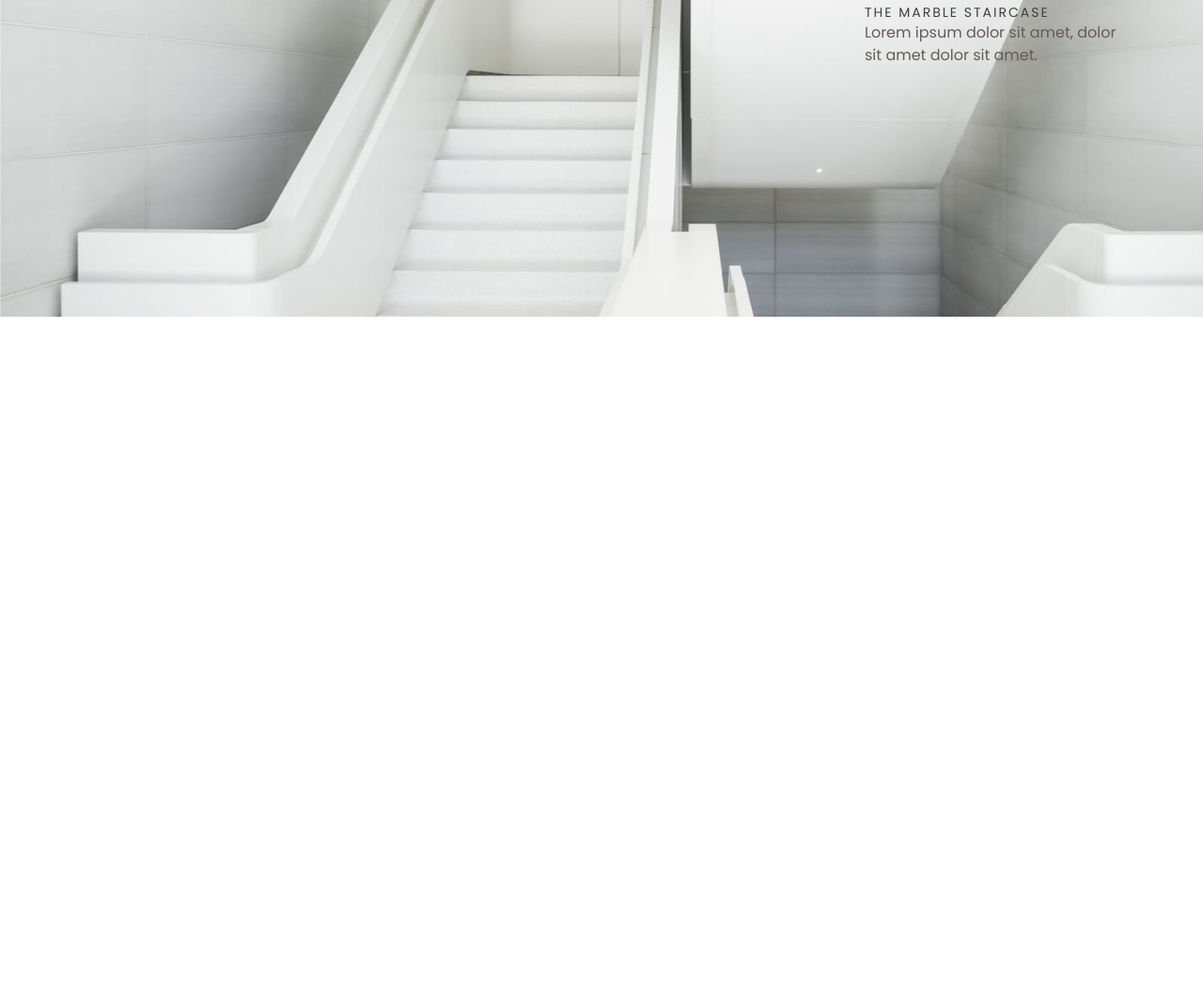
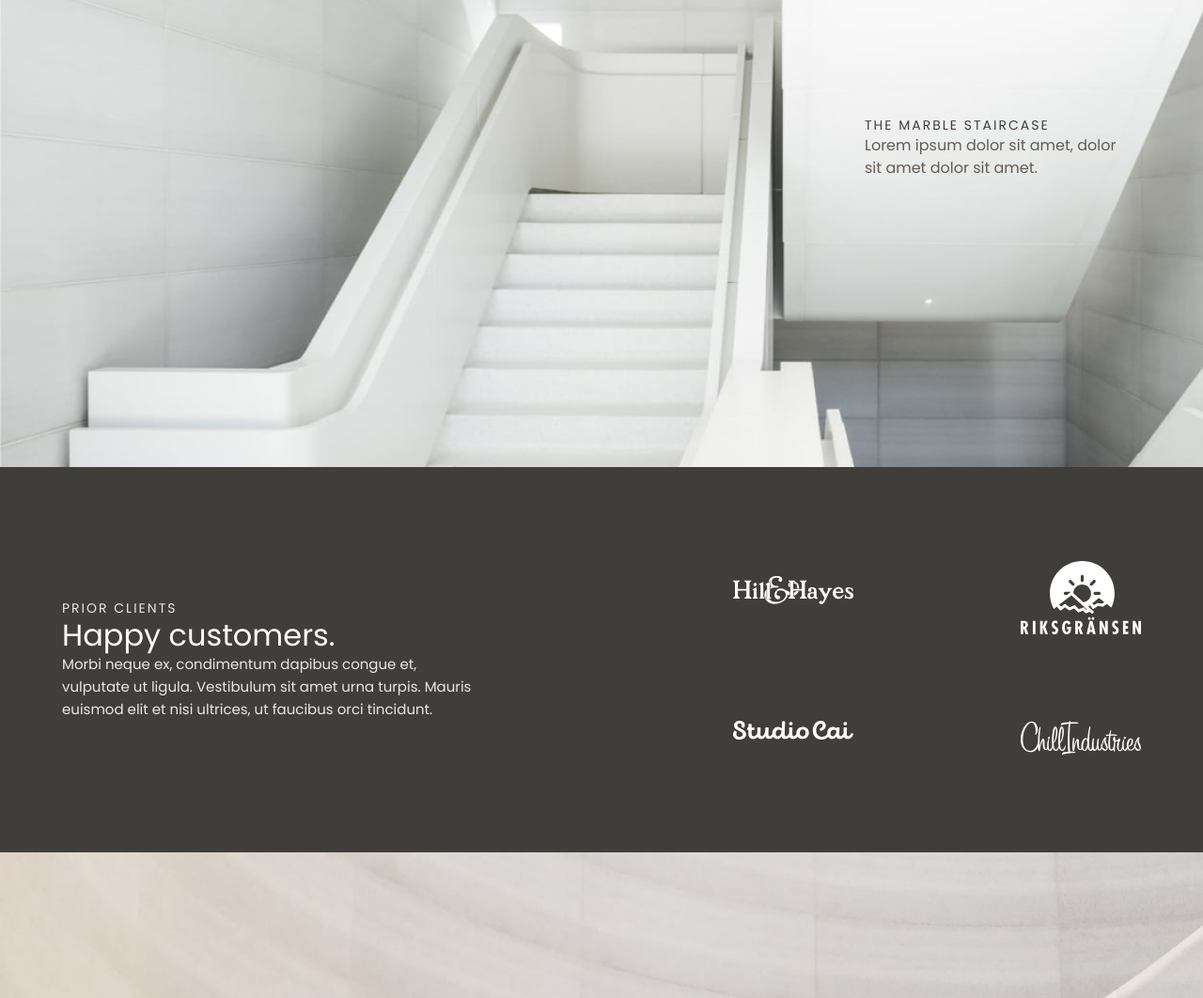
Before and after one commit to AlexMelnychuk/wishbone, a plain HTML site: page index.html in a window 1280 px wide. Shown: the part 2980-4042 px from the top of the page at 94% size. Before the commit the page ends 3317 px from the top, so only its background shows below. Drawn offline with Linux system fonts and the light colour scheme.

Commit message:
created sections "stairs" and "happy customers"

```diff
--- a/css/style.css
+++ b/css/style.css
@@ -203,16 +203,17 @@ h1 {
     color: #645C55;
     margin-top: 0;
 }
-.ground-gallery{
+
+.ground-gallery {
     background-image: url("../images/gallery.jpg");
 }
+
 .portfolio {
-    min-height: 600px;
+    min-height: 85vh;
     background-size: cover;
     display: flex;
     justify-content: flex-end;
     align-items: center;
-    position: relative;
 }
 
 .sub_container {
@@ -307,6 +308,79 @@ h1 {
     font-size: 15px;
 }
 
-.ground-stairway{
+.ground-stairway {
     background-image: url("../images/stairway.jpg");
 }
+
+.ground-stairs {
+    background-image: url("../images/stairs.jpg");
+}
+
+.stairs {
+    margin-left: 60px;
+    margin-right: 0;
+}
+
+.stairs-flex {
+    justify-content: flex-start;
+}
+
+.customers {
+    background-color: #403E3B;
+    padding: 100px 0;
+}
+
+.customers-container {
+    display: flex;
+    justify-content: space-between;
+    align-items: center;
+
+}
+
+.customers-text {
+    max-width: 451px;
+}
+
+.customers-text h3 {
+    font-family: 'Poppins', sans-serif;
+    font-style: normal;
+    font-weight: 400;
+    font-size: 14px;
+    line-height: 20px;
+    letter-spacing: 2px;
+    text-transform: uppercase;
+    color: #ECE7E4;
+}
+
+.customers-text h2 {
+    font-family: 'Poppins', sans-serif;
+    font-style: normal;
+    font-weight: 400;
+    font-size: 32px;
+    line-height: 38px;
+    color: #FFFFFF;
+}
+
+.customers-text p {
+    font-family: 'Poppins', sans-serif;
+    font-style: normal;
+    font-weight: 400;
+    font-size: 15px;
+    line-height: 24px;
+    color: #ECE7E4;
+}
+
+.clients-icon-flex1 {
+    height: 178px;
+    display: flex;
+    flex-direction: column;
+    justify-content: space-between;
+    margin-left: 85px;
+}
+
+.clients-icon-flex2 {
+    height: 210px;
+    display: flex;
+    flex-direction: column;
+    justify-content: space-between;
+}
--- a/index.html
+++ b/index.html
@@ -33,7 +33,8 @@
         <article>
             <p class="article-p1">Wishbone+Partners</p>
             <h1>The home of beautiful architecture.</h1>
-            <p class="article-p2">We are an architecture firm with a focus on beautiful but functional design. At its heart, we believe
+            <p class="article-p2">We are an architecture firm with a focus on beautiful but functional design. At its
+                heart, we believe
                 design
                 is about usability and accessibility — these are the guiding principles for our work. Read more
                 about
@@ -48,17 +49,20 @@
     <div class="our-firm d-flex">
         <h3 class="our-firm-h3">Our firm</h3>
         <div class="our-firm-text">
-            <p class="firm-text-p">Lorem ipsum dolor sit amet, consectetur adipiscing elit. Suspendisse varius enim in eros elementum
+            <p class="firm-text-p">Lorem ipsum dolor sit amet, consectetur adipiscing elit. Suspendisse varius enim in
+                eros elementum
                 tristique. Duis cursus, mi quis viverra ornare, eros dolor interdum nulla, ut commodo diam libero vitae
                 erat. Aenean faucibus nibh et justo cursus id rutrum lorem imperdiet. Nunc ut sem vitae risus tristique
                 posuere.
             </p>
-            <p class="firm-text-p">Lorem ipsum dolor sit amet, consectetur adipiscing elit. Suspendisse varius enim in eros elementum
+            <p class="firm-text-p">Lorem ipsum dolor sit amet, consectetur adipiscing elit. Suspendisse varius enim in
+                eros elementum
                 tristique. Duis cursus, mi quis viverra ornare, eros dolor interdum nulla, ut commodo diam libero vitae
                 erat. Aenean faucibus nibh et justo cursus id rutrum lorem imperdiet. Nunc ut sem vitae risus tristique
                 posuere.
             </p>
-            <p class="firm-text-p">Lorem ipsum dolor sit amet, consectetur adipiscing elit. Suspendisse varius enim in eros elementum
+            <p class="firm-text-p">Lorem ipsum dolor sit amet, consectetur adipiscing elit. Suspendisse varius enim in
+                eros elementum
                 tristique. Duis cursus, mi quis viverra ornare, eros dolor interdum nulla, ut commodo diam libero vitae
                 erat. Aenean faucibus nibh et justo cursus id rutrum lorem imperdiet. Nunc ut sem vitae risus tristique
                 posuere.
@@ -111,6 +115,32 @@
         <p>Lorem ipsum dolor sit amet, dolor sit amet dolor sit amet.</p>
     </div>
 </section>
+<section class="customers">
+    <div class="customers-container container">
+        <div class="customers-text">
+            <h3>prior clients</h3>
+            <h2>Happy customers.</h2>
+            <p>Morbi neque ex, condimentum dapibus congue et, vulputate ut ligula. Vestibulum sit amet urna turpis.
+                Mauris euismod elit et nisi ultrices, ut faucibus orci tincidunt.
+            </p>
+        </div>
+        <div class="clients-icon-flex1">
+            <a href="#"><img src="images/Hill_Hayes.svg" alt="Hill_Hayes"></a>
+            <a href="#"><img src="images/Studio_Cai.svg" alt="Studio_Cai"></a>
+        </div>
+        <div class="clients-icon-flex2">
+            <a href="#"><img src="images/RIKSGRANSEN.svg" alt="RIKSGRANSEN"></a>
+            <a href="#"><img src="images/Chill_Industries.svg" alt="Chill_Industries"></a>
+        </div>
+    </div>
+
+</section>
+<section class="portfolio ground-stairs stairs-flex">
+    <div class="sub_container stairs">
+        <h3>The swirling staircase</h3>
+        <p>Lorem ipsum dolor sit amet, dolor sit amet dolor sit amet.</p>
+    </div>
+</section>
 
 </body>
 </html>
```
Also changed, not shown: images/Chill_Industries.svg (added), images/Hill_Hayes.svg (added), images/RIKSGRANSEN.svg (added), images/Studio_Cai.svg (added), images/stairs.jpg (added).
